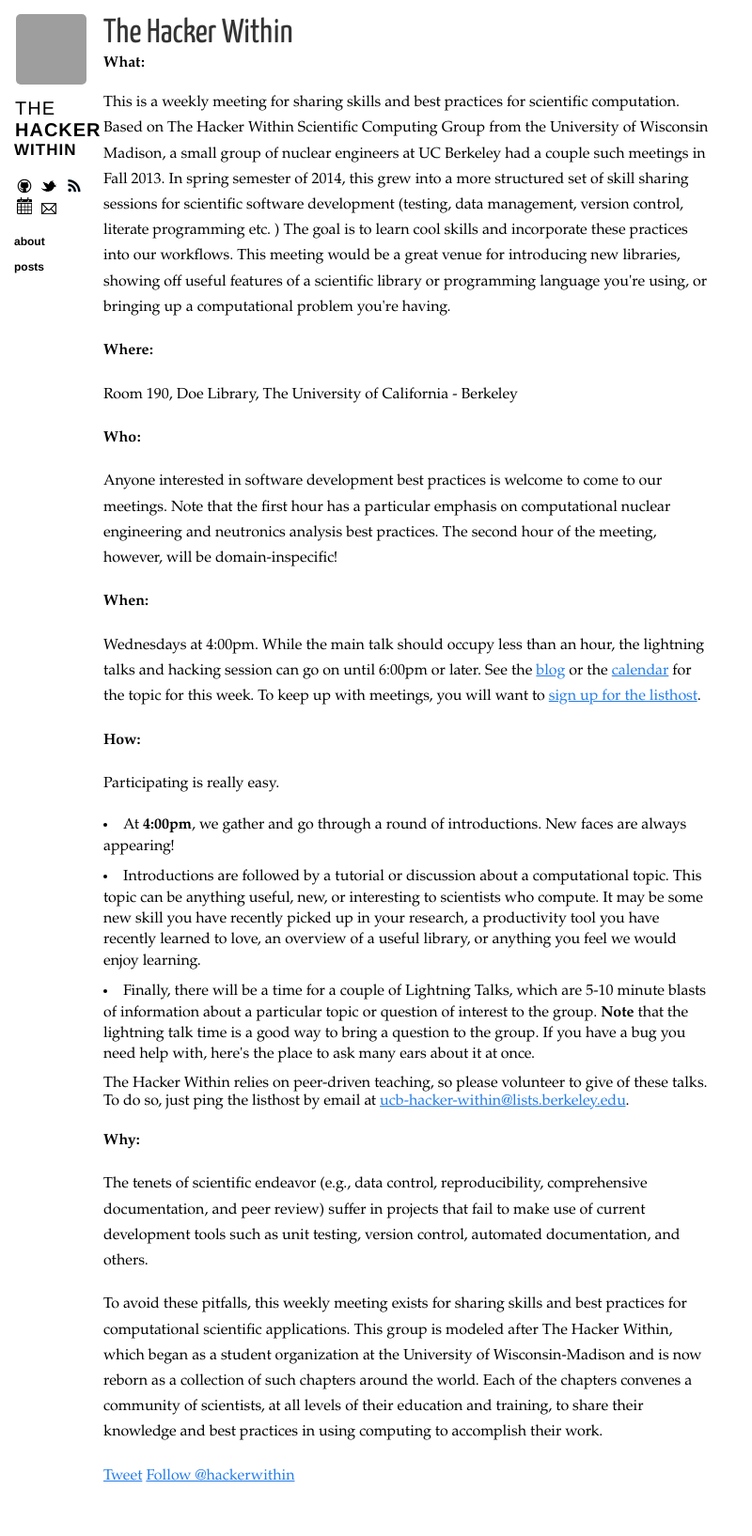
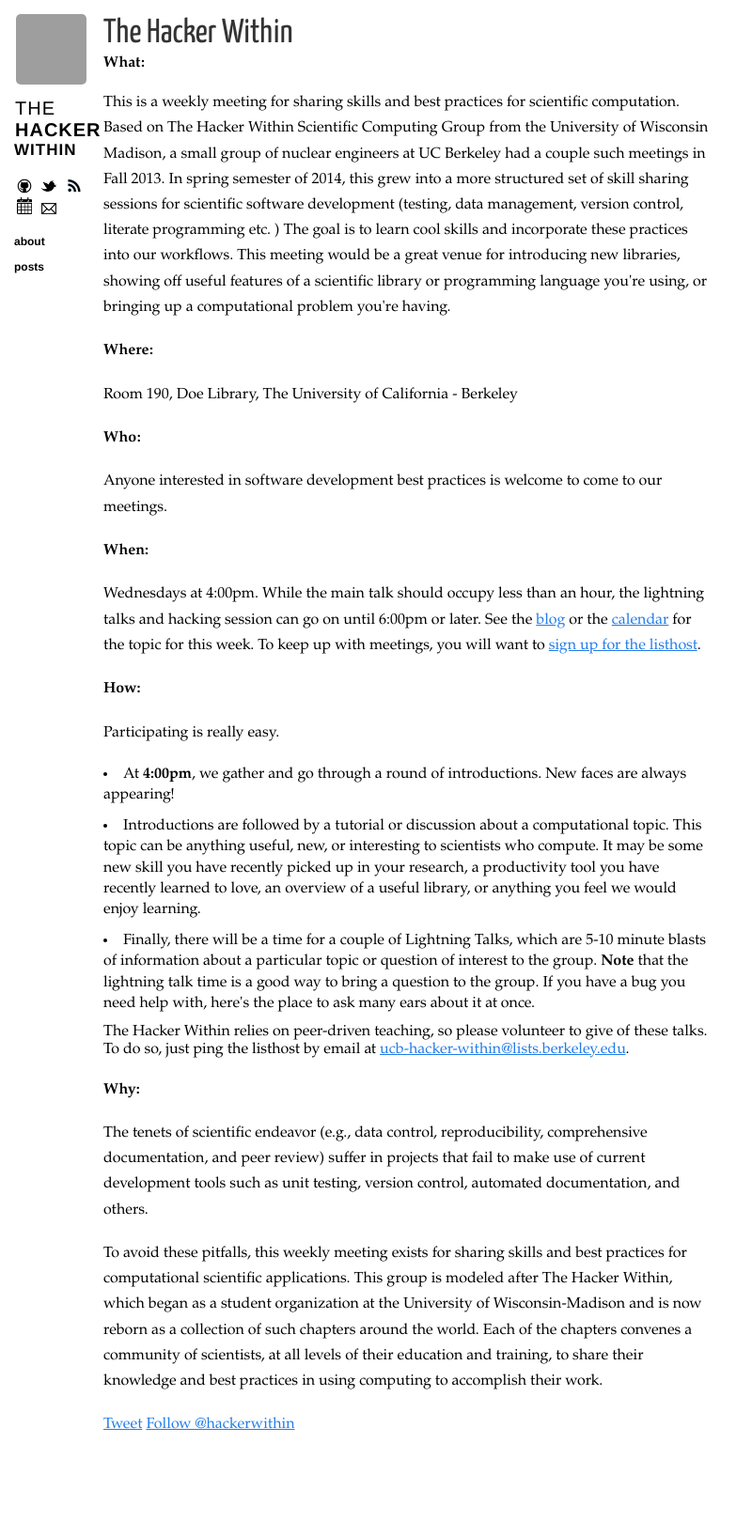
Before and after one commit to thehackerwithin/berkeley, a Jekyll site: the page built from about.html, in a window 1280 px wide. Shown: the whole page at 94% size, without its empty margins (0-800 px from the left). Built offline with Jekyll 4.4.1, drawn with Linux system fonts in a browser that asks for light colours; nearby versions of some CDN libraries; Markdown is read by kramdown in place of the engine named in the settings; comment, search, counter and statistics services are not loaded; after the commit the page ends 1581 px from its top, so only the background shows below that; grey boxes are pictures that could not be loaded.

Commit message:
remove ne spec

```diff
--- a/about.html
+++ b/about.html
@@ -39,9 +39,7 @@
 
       <p>
       Anyone interested in software development best practices is welcome to
-      come to our meetings. Note that the first hour has a particular emphasis on
-      computational nuclear engineering and neutronics analysis best practices.
-      The second hour of the meeting, however, will be domain-inspecific!
+      come to our meetings.
       </p>
 
       <p>
```
